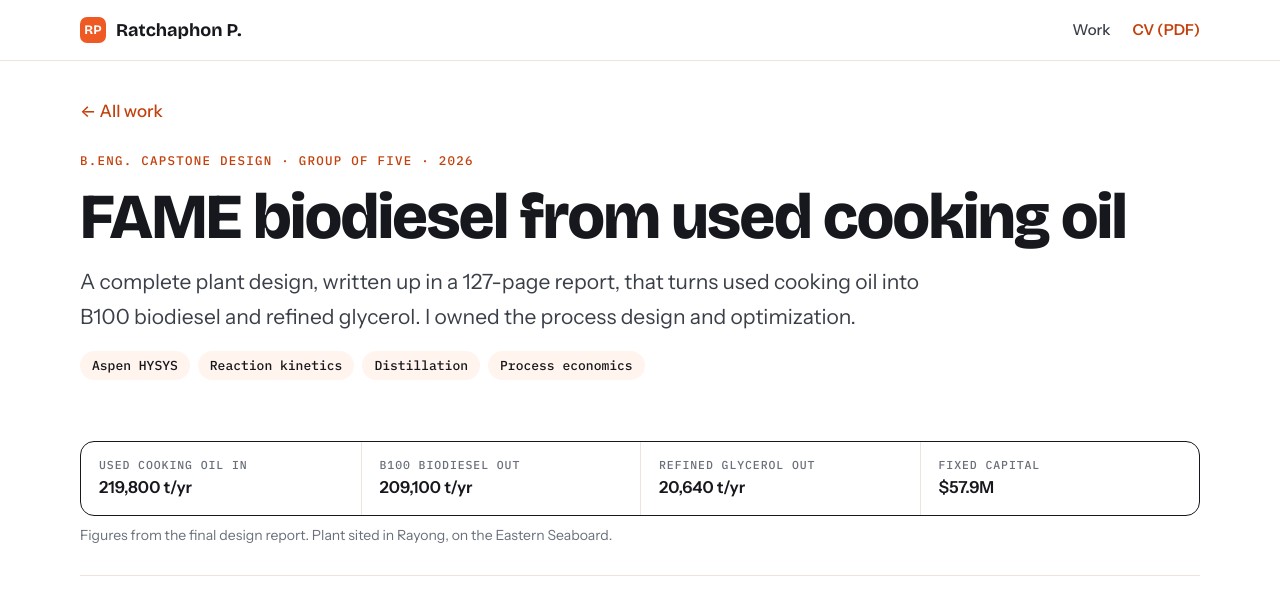
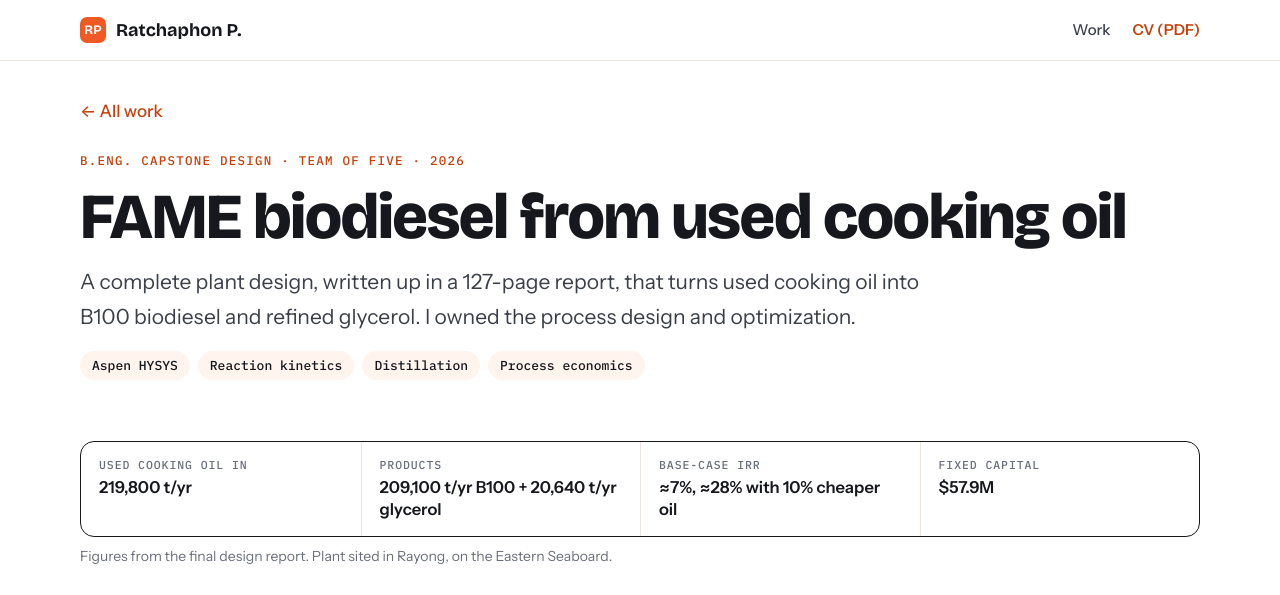
Before and after one commit to poomza54564-tech/Portfolio, a plain HTML site: page work/biodiesel.html in a window 1280 px wide. Shown: the top 595 px of the page. Drawn offline with nearby package versions, Linux system fonts and the light colour scheme; a web font is replaced by a local one.

Commit message:
Align FAME page and card with the corrected CVs
Co-Authored-By: Claude Opus 5.5 <noreply@anthropic.com>

```diff
--- a/work/biodiesel.html
+++ b/work/biodiesel.html
@@ -37,7 +37,7 @@
 <main class="wrap">
   <a class="back" href="../index.html#work">All work</a>
   <div class="page-head">
-    <p class="eyebrow">B.Eng. Capstone Design · Group of five · 2026</p>
+    <p class="eyebrow">B.Eng. Capstone Design · Team of five · 2026</p>
     <h1>FAME biodiesel from used cooking oil</h1>
     <p class="lede">A complete plant design, written up in a 127-page report, that turns used cooking oil into B100 biodiesel and refined glycerol. I owned the process design and optimization.</p>
     <div class="meta"><span>Aspen HYSYS</span><span>Reaction kinetics</span><span>Distillation</span><span>Process economics</span></div>
@@ -45,8 +45,8 @@
 
   <dl class="facts" style="margin-bottom:8px">
     <div><dt>Used cooking oil in</dt><dd>219,800 t/yr</dd></div>
-    <div><dt>B100 biodiesel out</dt><dd>209,100 t/yr</dd></div>
-    <div><dt>Refined glycerol out</dt><dd>20,640 t/yr</dd></div>
+    <div><dt>Products</dt><dd>209,100 t/yr B100 + 20,640 t/yr glycerol</dd></div>
+    <div><dt>Base-case IRR</dt><dd>≈7%, ≈28% with 10% cheaper oil</dd></div>
     <div><dt>Fixed capital</dt><dd>$57.9M</dd></div>
   </dl>
   <p class="note" style="margin-bottom:28px">Figures from the final design report. Plant sited in Rayong, on the Eastern Seaboard.</p>
@@ -115,6 +115,7 @@
       </ul>
     </div>
     <div class="actions"><a class="btn primary arrow" href="../assets/b100-slides.pdf" target="_blank" rel="noopener">Open the full project slides (PDF, 11 MB) </a></div>
+    <p class="note">The slides are from the presentation stage. The economics on this page follow the final design report.</p>
   </div>
 </main>
 <footer class="wrap"><span>© 2026 Ratchaphon Phonpoon</span><a href="../index.html">Back to home</a></footer>
```
Also changed, not shown: index.html (+1 -1 lines).
